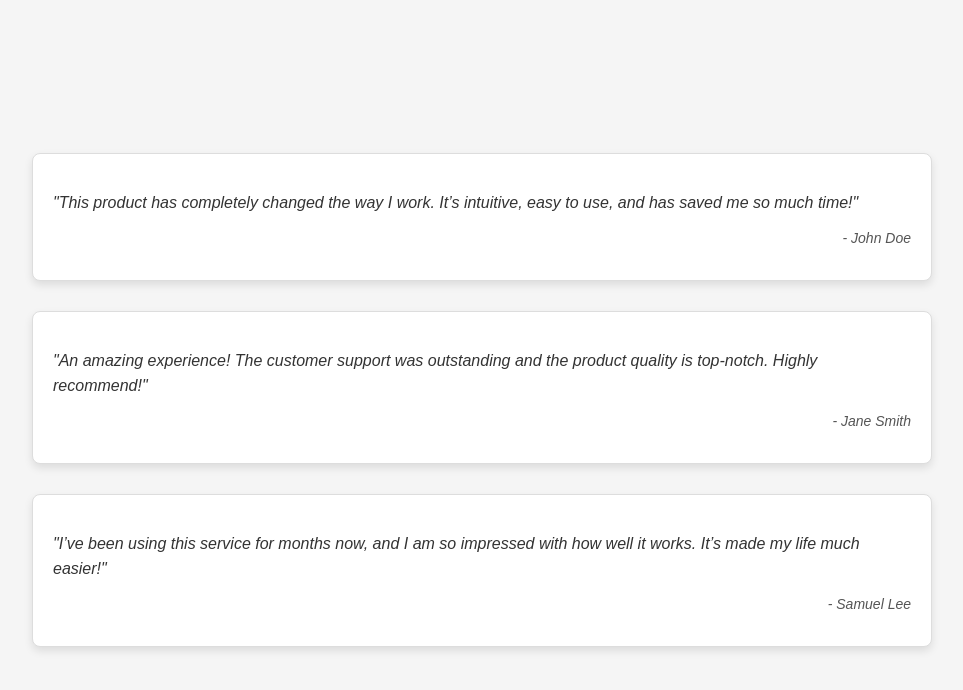
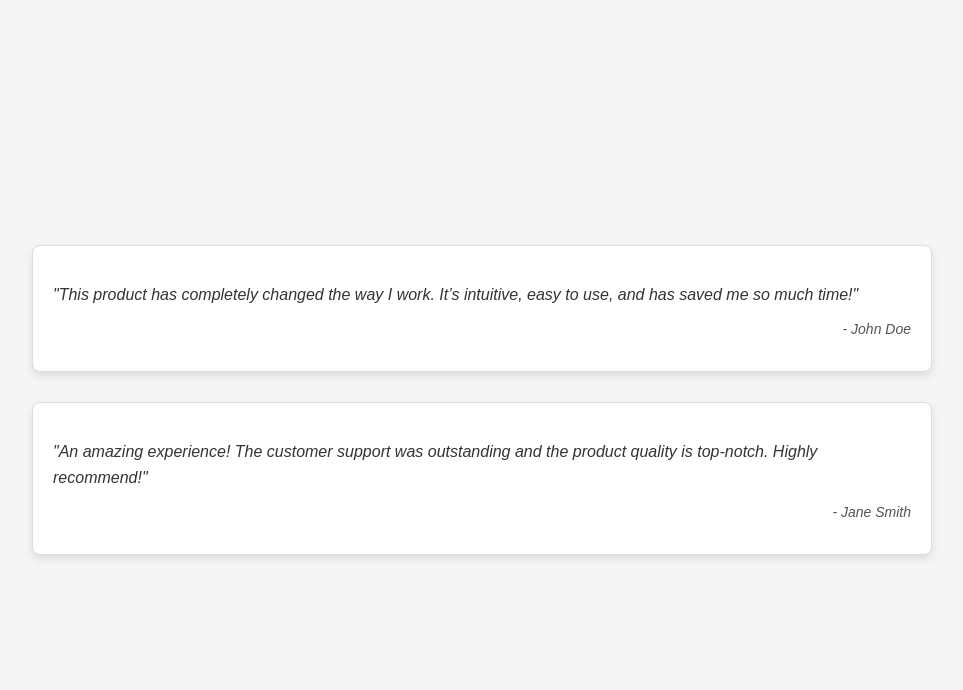
Before and after one commit to acciojob/testimonial-Aayushrohilla, a website: page main.html in a window 1280 px wide. Shown: the whole page, without its empty margins (158-1121 px from the left). Drawn offline with Linux system fonts and the light colour scheme.

Commit message:
created a submission

```diff
--- a/main.html
+++ b/main.html
@@ -19,10 +19,7 @@
       <p class="author">- Jane Smith</p>
     </div>
 
-    <div class="testimonial">
-      <p class="testimonial-text">"I’ve been using this service for months now, and I am so impressed with how well it works. It’s made my life much easier!"</p>
-      <p class="author">- Samuel Lee</p>
-    </div>
+
   </div>
 
 </body>
```
